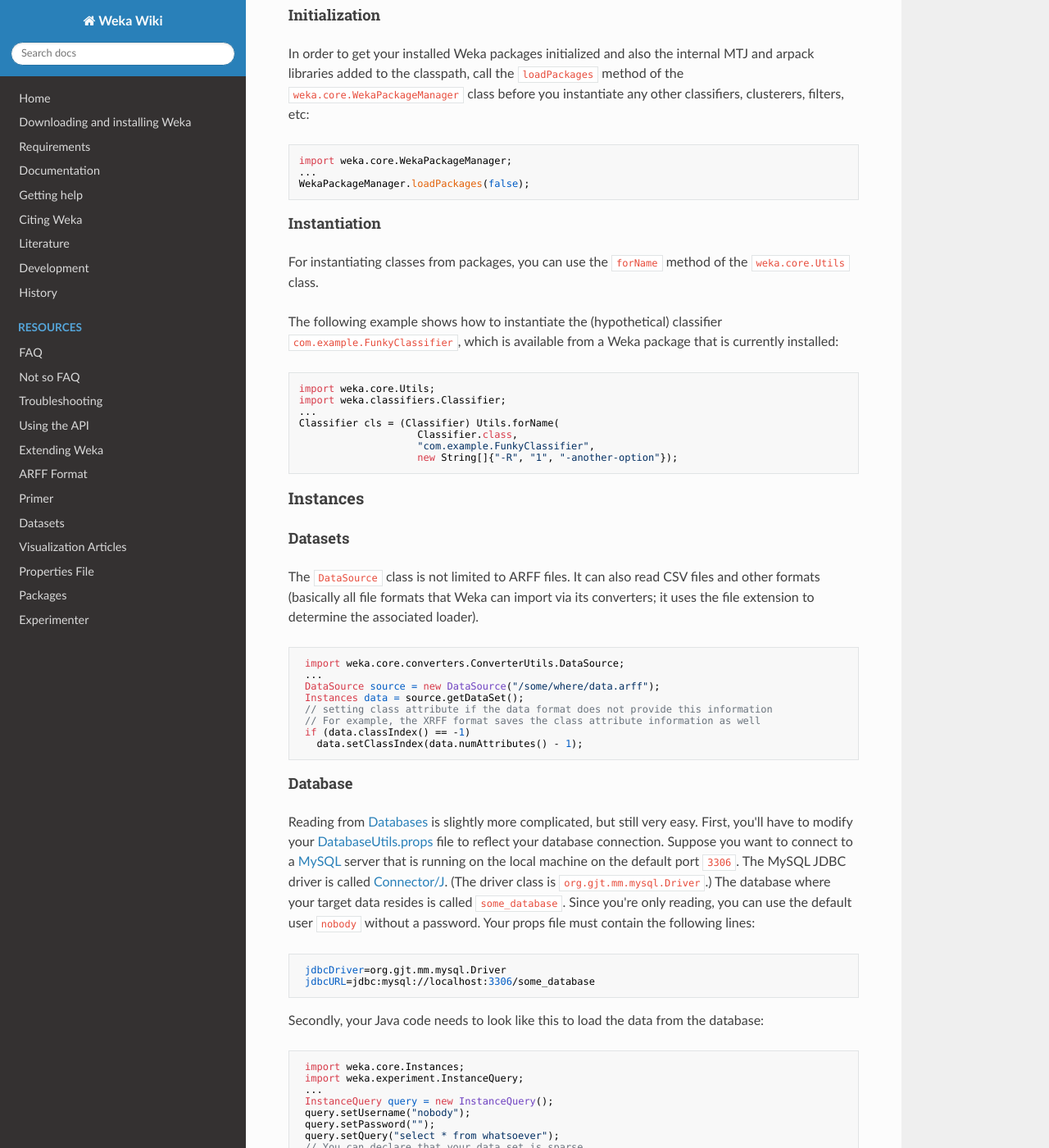
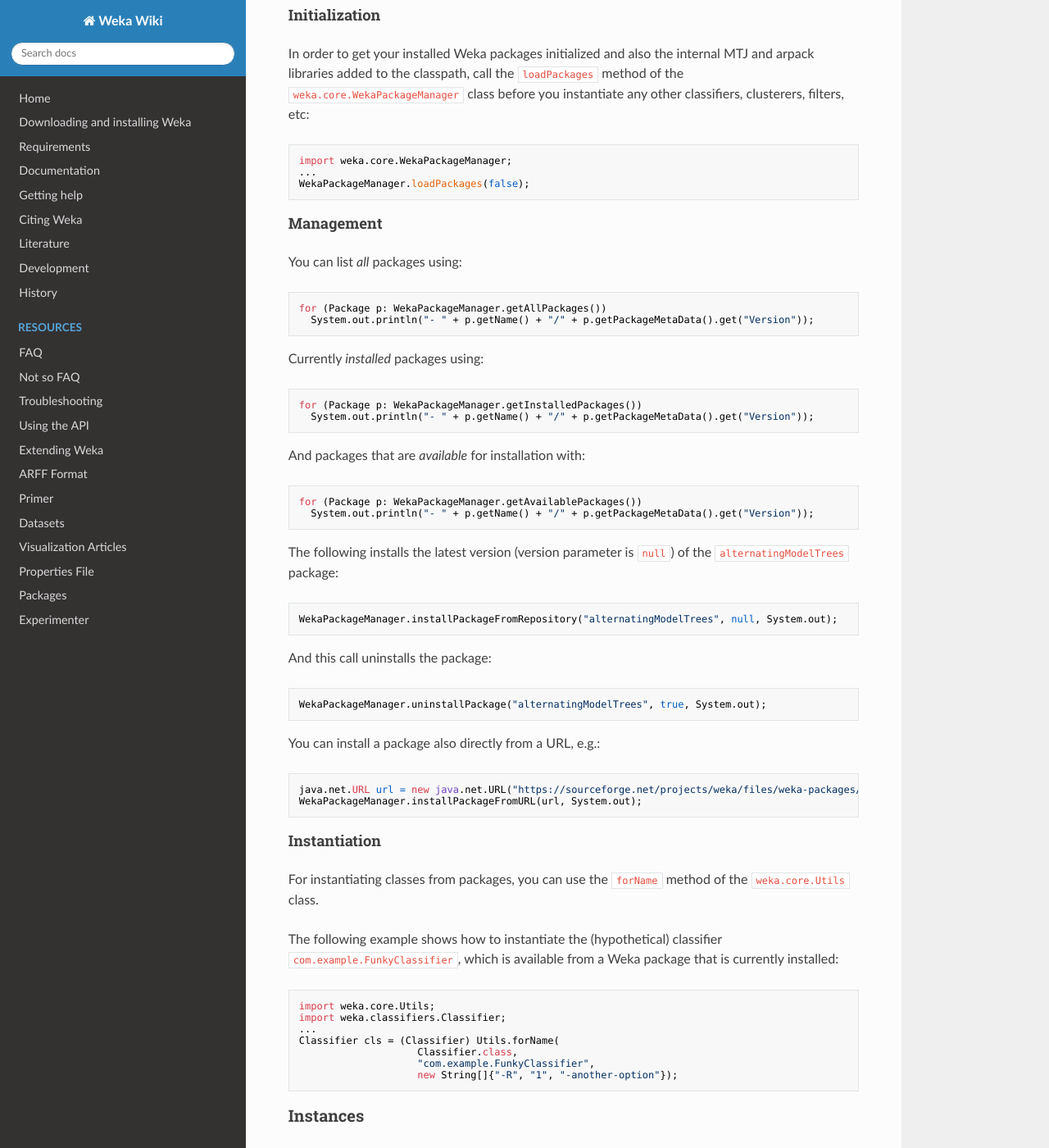
Before and after one commit to Waikato/weka-wiki, an MkDocs documentation site: the page built from docs/use_weka_in_your_java_code.md, in a window 1280 px wide and 1400 px high, scrolled down 479 px. Shown: the whole window at 82% size. Built offline with MkDocs 1.6.1, drawn with Linux system fonts in a browser that asks for light colours; nearby versions of some CDN libraries.

Commit message:
added section on managing packages via code

````diff
--- a/docs/use_weka_in_your_java_code.md
+++ b/docs/use_weka_in_your_java_code.md
@@ -21,6 +21,48 @@
 ...
 WekaPackageManager.loadPackages(false);
 ```
+
+## Management
+You can list *all* packages using:
+
+```java
+for (Package p: WekaPackageManager.getAllPackages())
+  System.out.println("- " + p.getName() + "/" + p.getPackageMetaData().get("Version"));
+```
+
+Currently *installed* packages using:
+
+```java
+for (Package p: WekaPackageManager.getInstalledPackages())
+  System.out.println("- " + p.getName() + "/" + p.getPackageMetaData().get("Version"));
+```
+
+And packages that are *available* for installation with:
+
+```java
+for (Package p: WekaPackageManager.getAvailablePackages())
+  System.out.println("- " + p.getName() + "/" + p.getPackageMetaData().get("Version"));
+```
+
+The following installs the latest version (version parameter is `null`) of the `alternatingModelTrees` package:
+
+```java
+WekaPackageManager.installPackageFromRepository("alternatingModelTrees", null, System.out);
+```
+
+And this call uninstalls the package:
+
+```java
+WekaPackageManager.uninstallPackage("alternatingModelTrees", true, System.out);
+```
+
+You can install a package also directly from a URL, e.g.:
+
+```java
+java.net.URL url = new java.net.URL("https://sourceforge.net/projects/weka/files/weka-packages/DilcaDistance1.0.2.zip/download");
+WekaPackageManager.installPackageFromURL(url, System.out);
+```
+
 
 ## Instantiation
 For instantiating classes from packages, you can use the `forName` method of the `weka.core.Utils` class.
````
